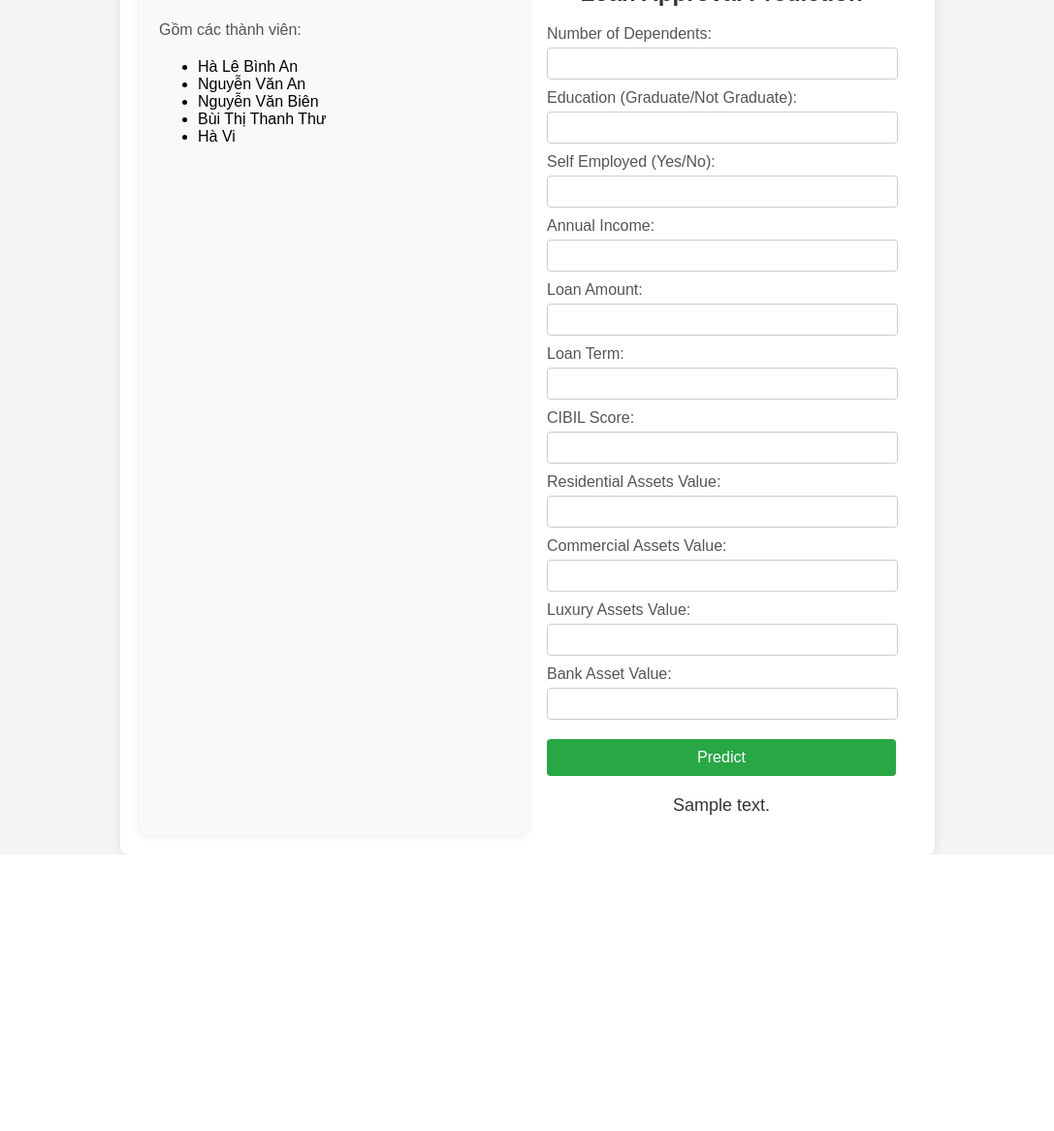
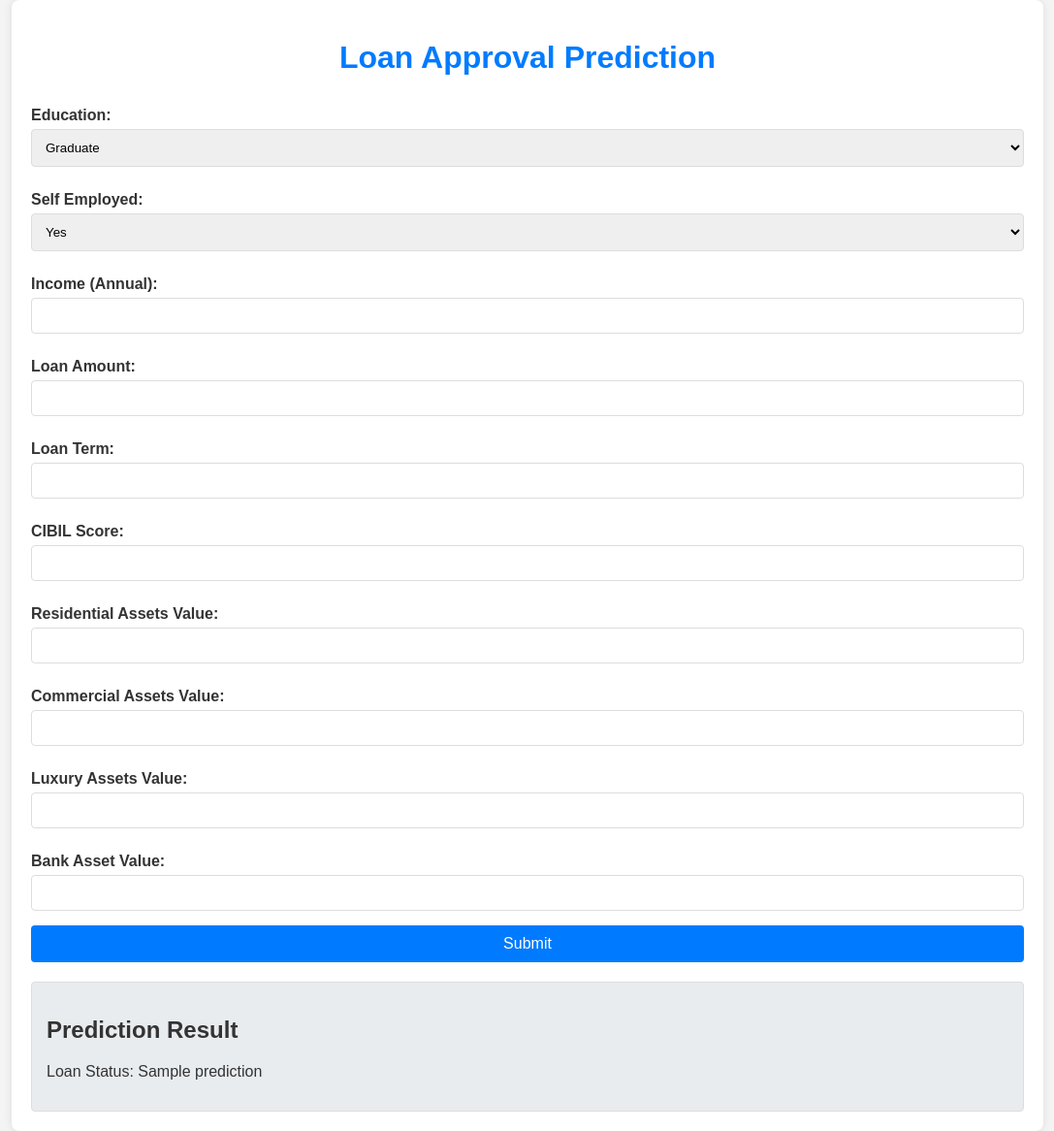
Before and after one commit to XIILO/Logicstic_Regression_Machine_Learning---Group-10, a Flask app: template Templates/index.html in a window 1280 px wide. Shown: the whole page at 97% size, without its empty margins (96-1183 px from the left). Before the commit the page ends 881 px from the top, so only its background shows below. Run offline with Flask 3, Linux system fonts and the light colour scheme; the template is opened without the code that fills it: most values are stand-ins (such as "Sample title", 1, 10 or a date in 2020); parts of the project's set-up code (start-up, migrations or seed data) failed here and were passed over.

Commit message:
Add User Interface

```diff
--- a/Static/style.css
+++ b/Static/style.css
@@ -1,83 +1,61 @@
 body {
     font-family: Arial, sans-serif;
     background-color: #f4f4f4;
+    color: #333;
     margin: 0;
     padding: 0;
-    display: flex;
-    justify-content: center;
-    align-items: center;
-    height: 100vh;
 }
 
 .container {
-    display: flex;
-    background-color: #fff;
+    width: 80%;
+    margin: 0 auto;
     padding: 20px;
+    background: #fff;
     border-radius: 8px;
-    box-shadow: 0 0 10px rgba(0, 0, 0, 0.1);
-    width: 800px;
+    box-shadow: 0 0 10px rgba(0,0,0,0.1);
 }
 
-.form-container, .info-container {
-    flex: 1;
-    padding: 20px;
+h1 {
+    text-align: center;
+    color: #007bff;
 }
 
-h2 {
-    text-align: center;
-    color: #333;
+form {
+    display: flex;
+    flex-direction: column;
 }
 
 label {
-    display: block;
-    margin-top: 10px;
-    color: #555;
+    margin: 10px 0 5px;
+    font-weight: bold;
 }
 
-input[type="text"] {
-    width: calc(100% - 16px);
-    padding: 8px;
-    margin-top: 5px;
-    border: 1px solid #ccc;
+input[type="text"],
+select {
+    padding: 10px;
+    margin-bottom: 15px;
+    border: 1px solid #ddd;
     border-radius: 4px;
 }
 
-input[type="submit"] {
-    width: 100%;
+button {
     padding: 10px;
-    background-color: #28a745;
     border: none;
     border-radius: 4px;
+    background-color: #007bff;
     color: #fff;
     font-size: 16px;
     cursor: pointer;
-    margin-top: 20px;
 }
 
-input[type="submit"]:hover {
-    background-color: #218838;
+button:hover {
+    background-color: #0056b3;
 }
 
 .result {
-    text-align: center;
     margin-top: 20px;
-    font-size: 18px;
-    color: #333;
+    padding: 15px;
+    border: 1px solid #ddd;
+    border-radius: 4px;
+    background-color: #e9ecef;
 }
-
-.info-container {
-    background-color: #f9f9f9;
-    border-radius: 8px;
-    padding: 20px;
-    box-shadow: 0 0 10px rgba(0, 0, 0, 0.1);
-}
-
-.info-container h3 {
-    text-align: center;
-    color: #333;
-}
-
-.info-container p {
-    color: #555;
-    line-height: 1.6;
-}
--- a/Templates/index.html
+++ b/Templates/index.html
@@ -8,48 +8,53 @@
 </head>
 <body>
     <div class="container">
-        <div class="info-container">
-            <h3>Nhóm 10</h3>
-            <p>Gồm các thành viên:</p>
-            <ul>
-                <li>Hà Lê Bình An</li>
-                <li>Nguyễn Văn An</li>
-                <li>Nguyễn Văn Biên</li>
-                <li>Bùi Thị Thanh Thư</li>
-                <li>Hà Vi</li>
-            </ul>
+        <h1>Loan Approval Prediction</h1>
+        <form action="/predict" method="post">
+            <label for="education">Education:</label>
+            <select id="education" name="education">
+                <option value="1">Graduate</option>
+                <option value="0">Not Graduate</option>
+            </select>
+
+            <label for="self_employed">Self Employed:</label>
+            <select id="self_employed" name="self_employed">
+                <option value="1">Yes</option>
+                <option value="0">No</option>
+            </select>
+
+            <label for="income_annum">Income (Annual):</label>
+            <input type="text" id="income_annum" name="income_annum" required>
+
+            <label for="loan_amount">Loan Amount:</label>
+            <input type="text" id="loan_amount" name="loan_amount" required>
+
+            <label for="loan_term">Loan Term:</label>
+            <input type="text" id="loan_term" name="loan_term" required>
+
+            <label for="cibil_score">CIBIL Score:</label>
+            <input type="text" id="cibil_score" name="cibil_score" required>
+
+            <label for="residential_assets_value">Residential Assets Value:</label>
+            <input type="text" id="residential_assets_value" name="residential_assets_value" required>
+
+            <label for="commercial_assets_value">Commercial Assets Value:</label>
+            <input type="text" id="commercial_assets_value" name="commercial_assets_value" required>
+
+            <label for="luxury_assets_value">Luxury Assets Value:</label>
+            <input type="text" id="luxury_assets_value" name="luxury_assets_value" required>
+
+            <label for="bank_asset_value">Bank Asset Value:</label>
+            <input type="text" id="bank_asset_value" name="bank_asset_value" required>
+
+            <button type="submit">Submit</button>
+        </form>
+
+        {% if prediction is not none %}
+        <div class="result">
+            <h2>Prediction Result</h2>
+            <p>Loan Status: {{ prediction }}</p>
         </div>
-        <div class="form-container">
-            <h2>Loan Approval Prediction</h2>
-            <form action="/predict" method="post">
-                <label for="no_of_dependents">Number of Dependents:</label>
-                <input type="text" id="no_of_dependents" name="no_of_dependents">
-                <label for="education">Education (Graduate/Not Graduate):</label>
-                <input type="text" id="education" name="education">
-                <label for="self_employed">Self Employed (Yes/No):</label>
-                <input type="text" id="self_employed" name="self_employed">
-                <label for="income_annum">Annual Income:</label>
-                <input type="text" id="income_annum" name="income_annum">
-                <label for="loan_amount">Loan Amount:</label>
-                <input type="text" id="loan_amount" name="loan_amount">
-                <label for="loan_term">Loan Term:</label>
-                <input type="text" id="loan_term" name="loan_term">
-                <label for="cibil_score">CIBIL Score:</label>
-                <input type="text" id="cibil_score" name="cibil_score">
-                <label for="residential_assets_value">Residential Assets Value:</label>
-                <input type="text" id="residential_assets_value" name="residential_assets_value">
-                <label for="commercial_assets_value">Commercial Assets Value:</label>
-                <input type="text" id="commercial_assets_value" name="commercial_assets_value">
-                <label for="luxury_assets_value">Luxury Assets Value:</label>
-                <input type="text" id="luxury_assets_value" name="luxury_assets_value">
-                <label for="bank_asset_value">Bank Asset Value:</label>
-                <input type="text" id="bank_asset_value" name="bank_asset_value">
-                <input type="submit" value="Predict">
-            </form>
-            {% if prediction_text %}
-                <div class="result">{{ prediction_text }}</div>
-            {% endif %}
-        </div>
+        {% endif %}
     </div>
 </body>
 </html>
```
Also changed, not shown: Logicstic_Regression_Model.py (+68 -26 lines).
